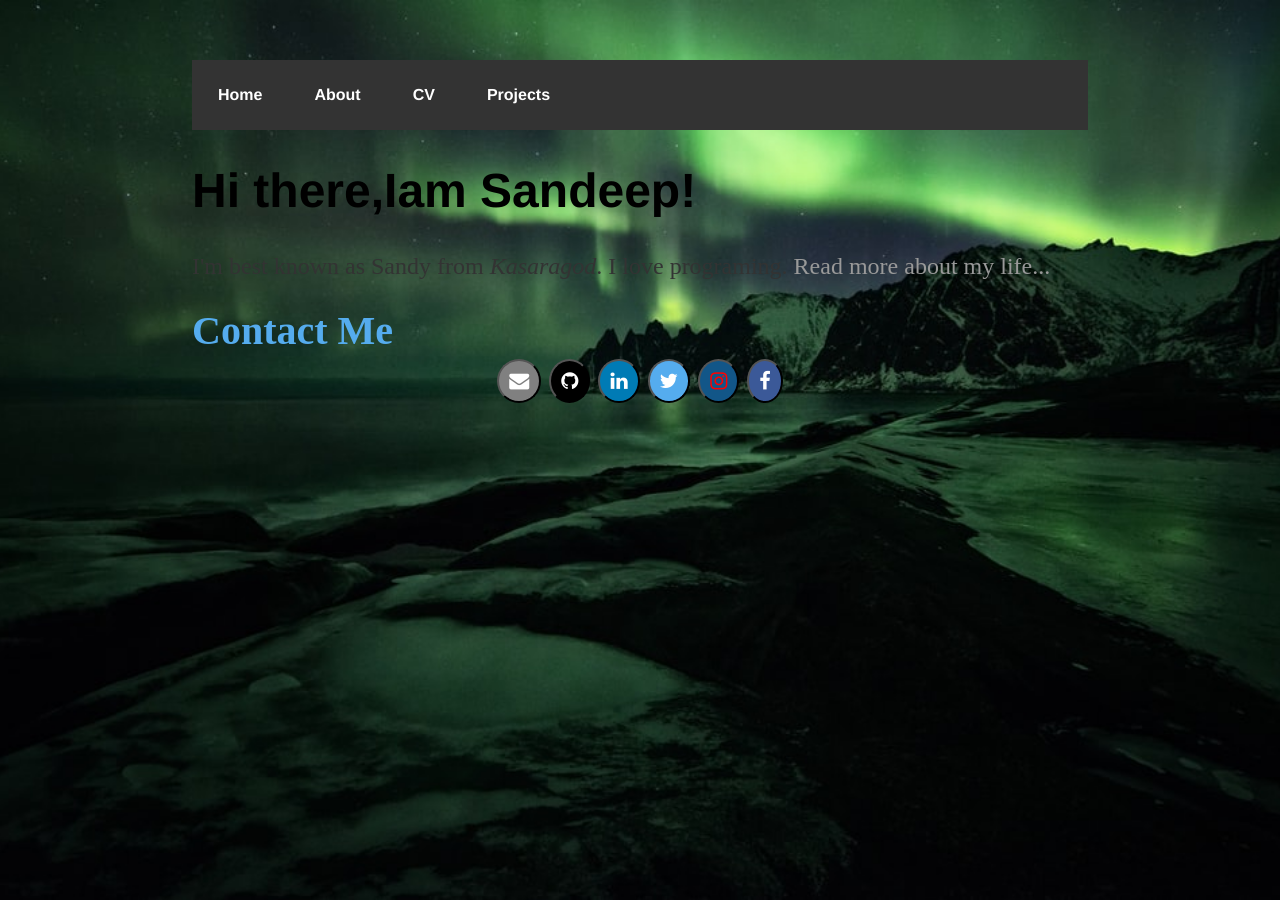
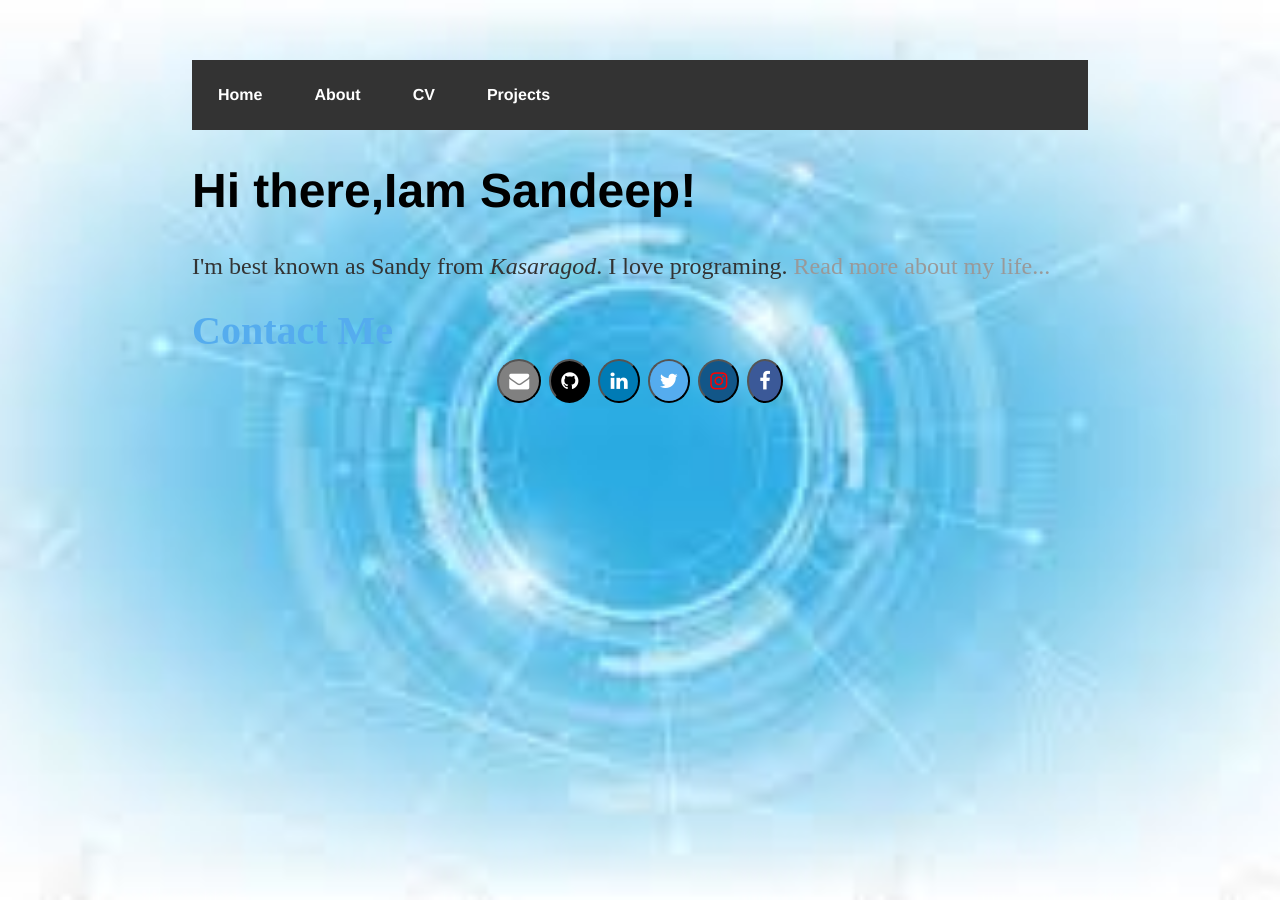
Before and after one commit to sandeepnayaks/sandeepnayaks.github.io, a Jekyll site: the page built from index.html, in a window 1280 px wide. Built offline with Jekyll 4.4.1, drawn with Linux system fonts in a browser that asks for light colours.

Commit message:
Update main.css

```diff
--- a/css/main.css
+++ b/css/main.css
@@ -1,6 +1,6 @@
 body { margin: 60px auto; width: 70%; }
 html {
-  background: url(../../bg.jpg) no-repeat center center fixed;
+  background: url(../../bg1.jpg) no-repeat center center fixed;
   -webkit-background-size: cover;
   -moz-background-size: cover;
   -o-background-size: cover;
```
